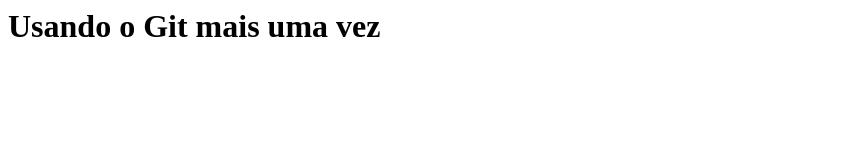
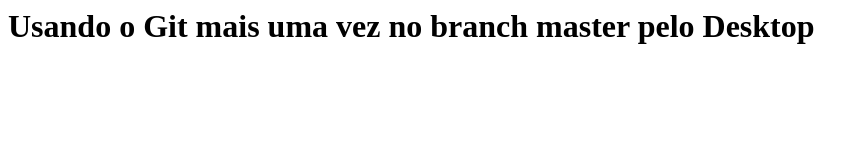
Before and after one commit to KainKefka/GitTeste, a plain HTML site: page app/index.html in a window 1280 px wide. Shown: the whole page, without its empty margins (0-866 px from the left). Drawn offline with Linux system fonts and the light colour scheme.

Commit message:
Carlos editou o arquivo index.html

```diff
--- a/app/index.html
+++ b/app/index.html
@@ -1 +1 @@
-<h1>Usando o Git mais uma vez</h1>
+<h1>Usando o Git mais uma vez no branch master pelo Desktop</h1>
```
Also changed, not shown: plugin/reports.txt (added).
